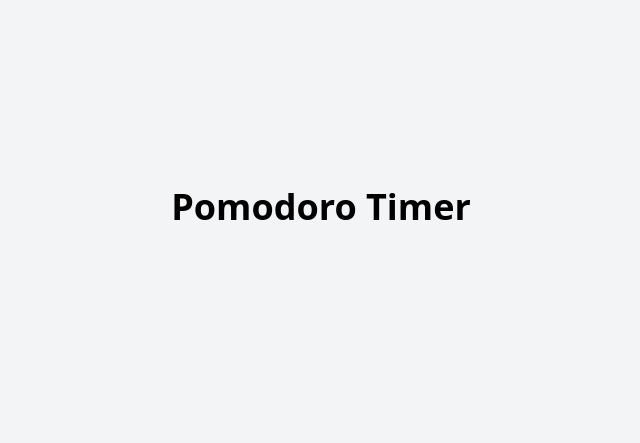
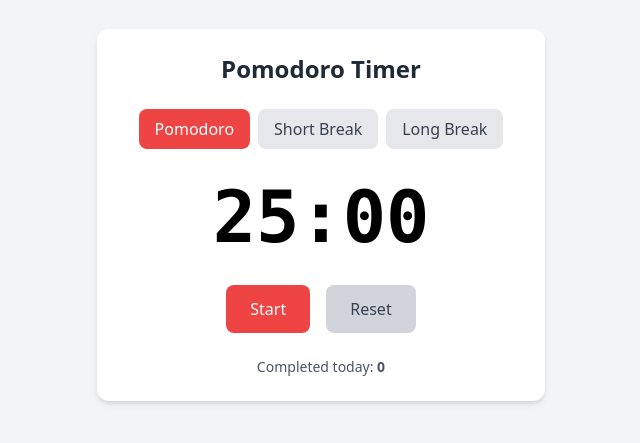
Before and after one commit to dev-thess/pomodoro, a Next.js app: page / in a window 1280 px wide. Shown: the part 185-628 px from the top of the page, without its empty margins (319-959 px from the left). Built offline with nearby package versions, Linux system fonts and the light colour scheme.

Commit message:
feat: complete Pomodoro Timer logic and UI from Cursor

```diff
--- a/app/page.tsx
+++ b/app/page.tsx
@@ -1,7 +1,5 @@
+import Timer from "../components/Timer";
+
 export default function Home() {
-  return (
-    <main className="flex min-h-screen flex-col items-center justify-center bg-gray-100">
-      <h1 className="text-4xl font-bold mb-4">Pomodoro Timer</h1>
-    </main>
-  );
+  return <Timer />;
 }
--- a/components/Timer.tsx
+++ b/components/Timer.tsx
@@ -1,7 +1,84 @@
-export default function Timer() {
+import * as React from "react";
+import { usePomodoroTimer } from "../hooks/usePomodoroTimer";
+import { TimerMode } from "../store/useTimerStore";
+
+const Timer: React.FC = () => {
+  const {
+    mode,
+    formattedTime,
+    isRunning,
+    completedPomodoros,
+    handleStartPause,
+    handleReset,
+    handleModeChange,
+  } = usePomodoroTimer();
+
+  const modeButtons: { label: string; value: TimerMode }[] = [
+    { label: "Pomodoro", value: "pomodoro" },
+    { label: "Short Break", value: "shortBreak" },
+    { label: "Long Break", value: "longBreak" },
+  ];
+
   return (
-    <div>
-      <p>Timer here</p>
+    <div className='flex flex-col items-center justify-center min-h-screen bg-gray-100'>
+      <div className='w-full max-w-md p-6 bg-white rounded-xl shadow-md'>
+        <h1 className='text-2xl font-bold text-center text-gray-800 mb-6'>
+          Pomodoro Timer
+        </h1>
+
+        {/* Mode Selection */}
+        <div className='flex justify-center mb-6'>
+          {modeButtons.map((btn) => (
+            <button
+              key={btn.value}
+              onClick={() => handleModeChange(btn.value)}
+              className={`px-4 py-2 mx-1 rounded-lg transition-all ${
+                mode === btn.value
+                  ? "bg-red-500 text-white font-medium"
+                  : "bg-gray-200 text-gray-700 hover:bg-gray-300"
+              }`}
+            >
+              {btn.label}
+            </button>
+          ))}
+        </div>
+
+        {/* Timer Display */}
+        <div className='text-7xl font-bold text-center my-8 font-mono'>
+          {formattedTime}
+        </div>
+
+        {/* Controls */}
+        <div className='flex justify-center space-x-4 mb-6'>
+          <button
+            onClick={handleStartPause}
+            className='px-6 py-3 bg-red-500 text-white font-medium rounded-lg hover:bg-red-600 transition-colors'
+          >
+            {isRunning ? "Pause" : "Start"}
+          </button>
+          <button
+            onClick={handleReset}
+            className='px-6 py-3 bg-gray-300 text-gray-700 font-medium rounded-lg hover:bg-gray-400 transition-colors'
+          >
+            Reset
+          </button>
+        </div>
+
+        {/* Pomodoro Count */}
+        <div className='text-center text-gray-600'>
+          <p className='text-sm'>
+            Completed today:{" "}
+            <span className='font-semibold'>{completedPomodoros}</span>
+            {completedPomodoros > 0 && (
+              <span className='ml-2'>
+                {Array(Math.min(completedPomodoros, 8)).fill("🍅").join("")}
+              </span>
+            )}
+          </p>
+        </div>
+      </div>
     </div>
   );
-}
+};
+
+export default Timer;
--- a/hooks/usePomodoroTimer.ts
+++ b/hooks/usePomodoroTimer.ts
@@ -1,3 +1,111 @@
 // Custom hook to manage pomodoro timer logic
 
+import { useEffect, useRef, useCallback } from "react";
+import {
+  useTimerStore,
+  TimerMode,
+  getTimerDuration,
+} from "../store/useTimerStore";
+
+export function usePomodoroTimer() {
+  const {
+    mode,
+    timeLeft,
+    isRunning,
+    completedPomodoros,
+    setTimeLeft,
+    startTimer,
+    pauseTimer,
+    resetTimer,
+    setMode,
+    incrementCompletedPomodoros,
+  } = useTimerStore();
+
+  const intervalRef = useRef<NodeJS.Timeout | null>(null);
+
+  // Handle timer tick with useCallback to avoid recreating function on each render
+  const tick = useCallback(() => {
+    setTimeLeft(Math.max(0, timeLeft - 1));
+  }, [timeLeft, setTimeLeft]);
+
+  // Handle timer tick
+  useEffect(() => {
+    if (isRunning) {
+      intervalRef.current = setInterval(tick, 1000);
+    }
+
+    return () => {
+      if (intervalRef.current) {
+        clearInterval(intervalRef.current);
+        intervalRef.current = null;
+      }
+    };
+  }, [isRunning, tick]);
+
+  // Handle timer completion and mode switching
+  useEffect(() => {
+    if (timeLeft === 0 && isRunning) {
+      pauseTimer();
+
+      if (mode === "pomodoro") {
+        incrementCompletedPomodoros();
+
+        // After 4 pomodoros, take a long break
+        if ((completedPomodoros + 1) % 4 === 0) {
+          setMode("longBreak");
+        } else {
+          setMode("shortBreak");
+        }
+      } else {
+        // After a break, go back to pomodoro
+        setMode("pomodoro");
+      }
+    }
+  }, [
+    timeLeft,
+    isRunning,
+    mode,
+    completedPomodoros,
+    pauseTimer,
+    incrementCompletedPomodoros,
+    setMode,
+  ]);
+
+  // Helper function to format time as mm:ss
+  const formatTime = (seconds: number): string => {
+    const mins = Math.floor(seconds / 60);
+    const secs = seconds % 60;
+    return `${mins.toString().padStart(2, "0")}:${secs
+      .toString()
+      .padStart(2, "0")}`;
+  };
+
+  const handleModeChange = (newMode: TimerMode) => {
+    setMode(newMode);
+  };
+
+  const handleStartPause = () => {
+    if (isRunning) {
+      pauseTimer();
+    } else {
+      startTimer();
+    }
+  };
+
+  const handleReset = () => {
+    resetTimer();
+  };
+
+  return {
+    mode,
+    timeLeft,
+    isRunning,
+    completedPomodoros,
+    formattedTime: formatTime(timeLeft),
+    handleStartPause,
+    handleReset,
+    handleModeChange,
+  };
+}
+
 export {};
```
Also changed, not shown: tsconfig.json (+7 -1 lines), 1 other file (tests, documents, lock files or other folders).
